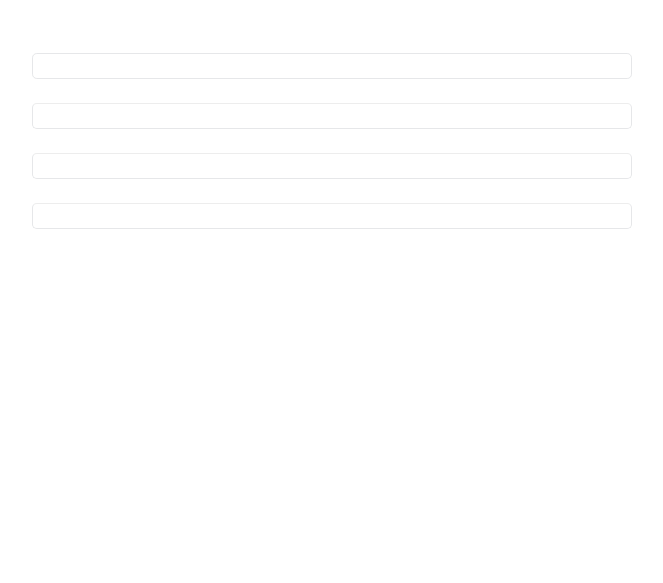
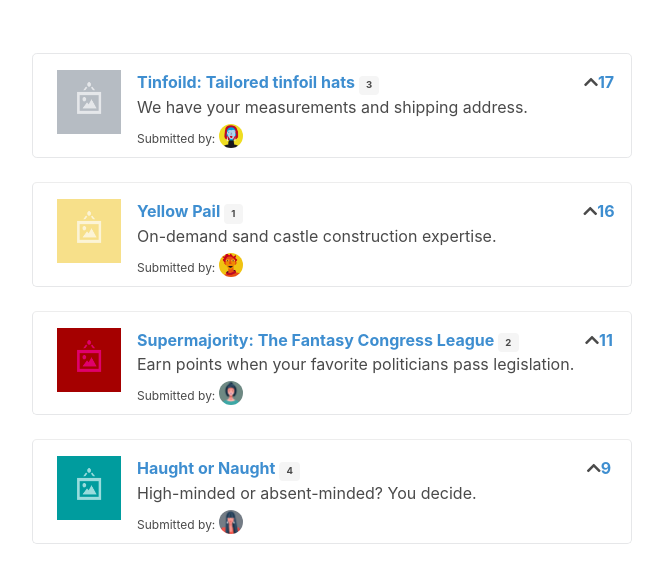
Before and after one commit to ivandelas/fullstack_vue_ch1, a plain HTML site: page index.html in a window 1280 px wide. Shown: the part 71-654 px from the top of the page, without its empty margins (308-971 px from the left). Drawn offline with nearby package versions, Linux system fonts and the light colour scheme.

Commit message:
added props

```diff
--- a/index.html
+++ b/index.html
@@ -12,7 +12,10 @@
     <h2 class="title has-text-centered dividing-header">UpVote!</h2>
     <div class="section">
       <article v-for="submission in sortedSubmissions" v-bind:key="submission.id" class="media" v-bind:class="{ 'blue-border': submission.votes >= 20 }">
-        <submission-component></submission-component>
+        <submission-component
+          v-bind:submission="submission"
+          v-bind:submissions="sortedSubmissions">
+        </submission-component>
       </article>
     </div>
   </div>
--- a/main.js
+++ b/main.js
@@ -27,7 +27,8 @@ const submissionComponent = {
         <strong class="has-text-info">{{ submission.votes }}</strong>
       </span>
     </div>
-  </div>`
+  </div>`,
+  props: ['submission', 'submissions']
 };
 
 new Vue({
```
